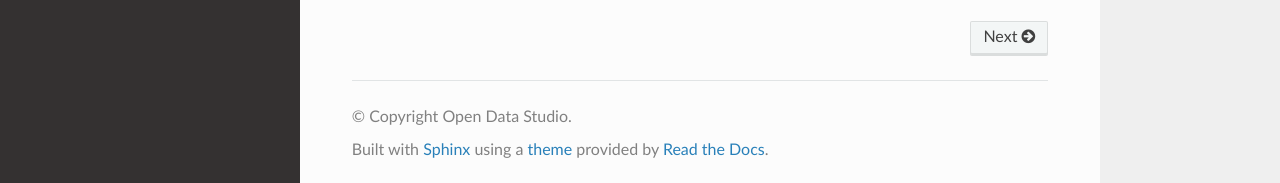
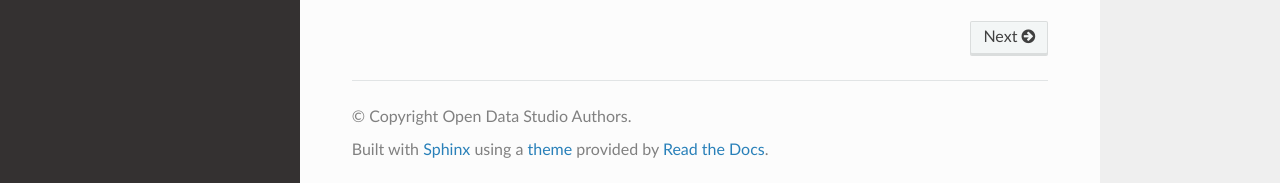
Before and after one commit to open-datastudio/datastudio, a Sphinx documentation site: the page built from docs/index.rst, in a window 1280 px wide and 1103 px high. Shown: the part 917-1100 px from the top of the window. Built offline with Sphinx 7.4.7 and the Read the Docs theme 2.0.0, drawn with Linux system fonts in a browser that asks for light colours.

Commit message:
update license

```diff
--- a/docs/conf.py
+++ b/docs/conf.py
@@ -20,8 +20,8 @@
 # -- Project information -----------------------------------------------------
 
 project = u'Open Data Studio'
-copyright = u'Open Data Studio'
-author = u'Open Data Studio'
+copyright = u'Open Data Studio Authors'
+author = u'Open Data Studio Authors'
 
 # The short X.Y version
 version = u''
```
Also changed, not shown: 1 other file.
